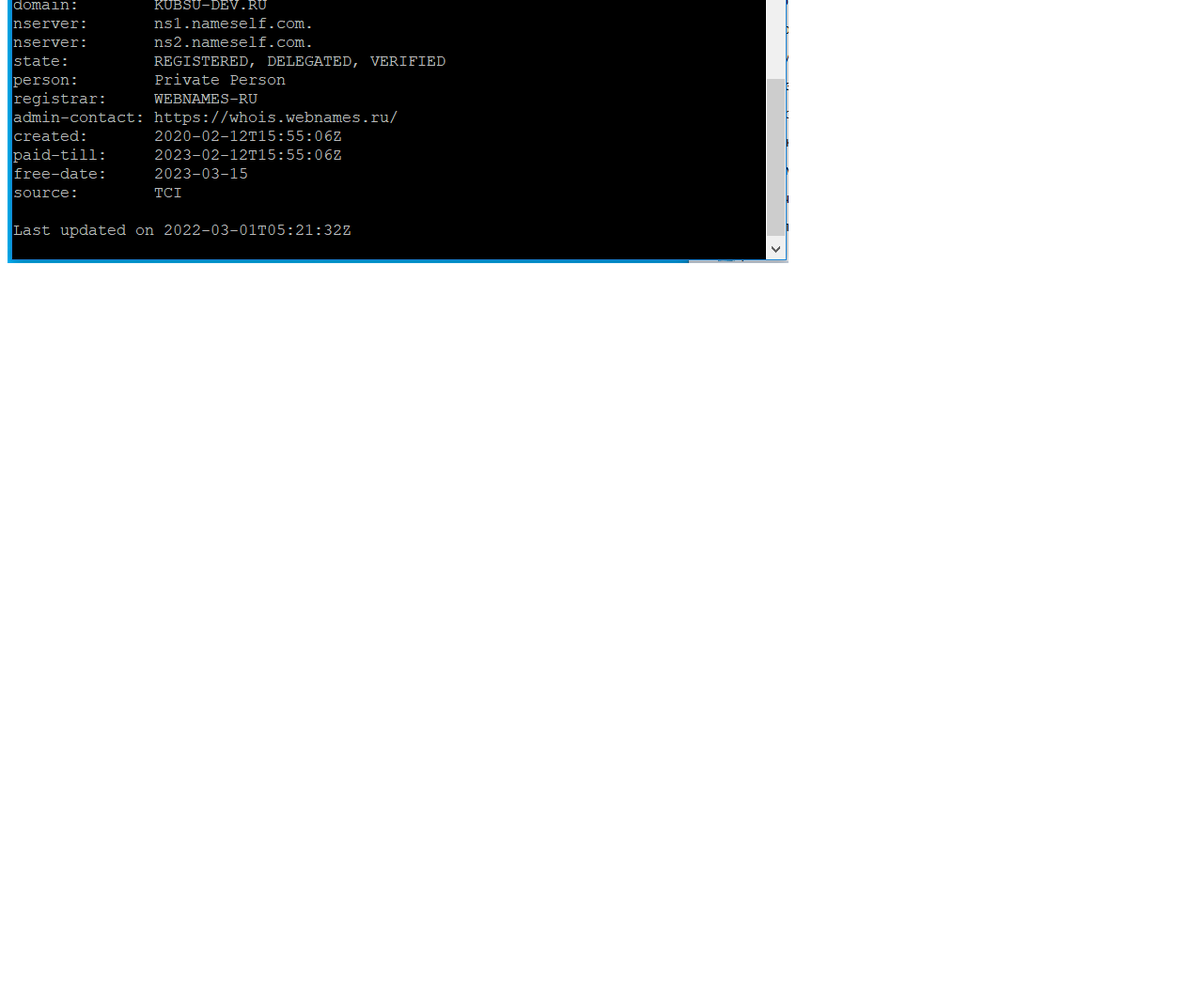
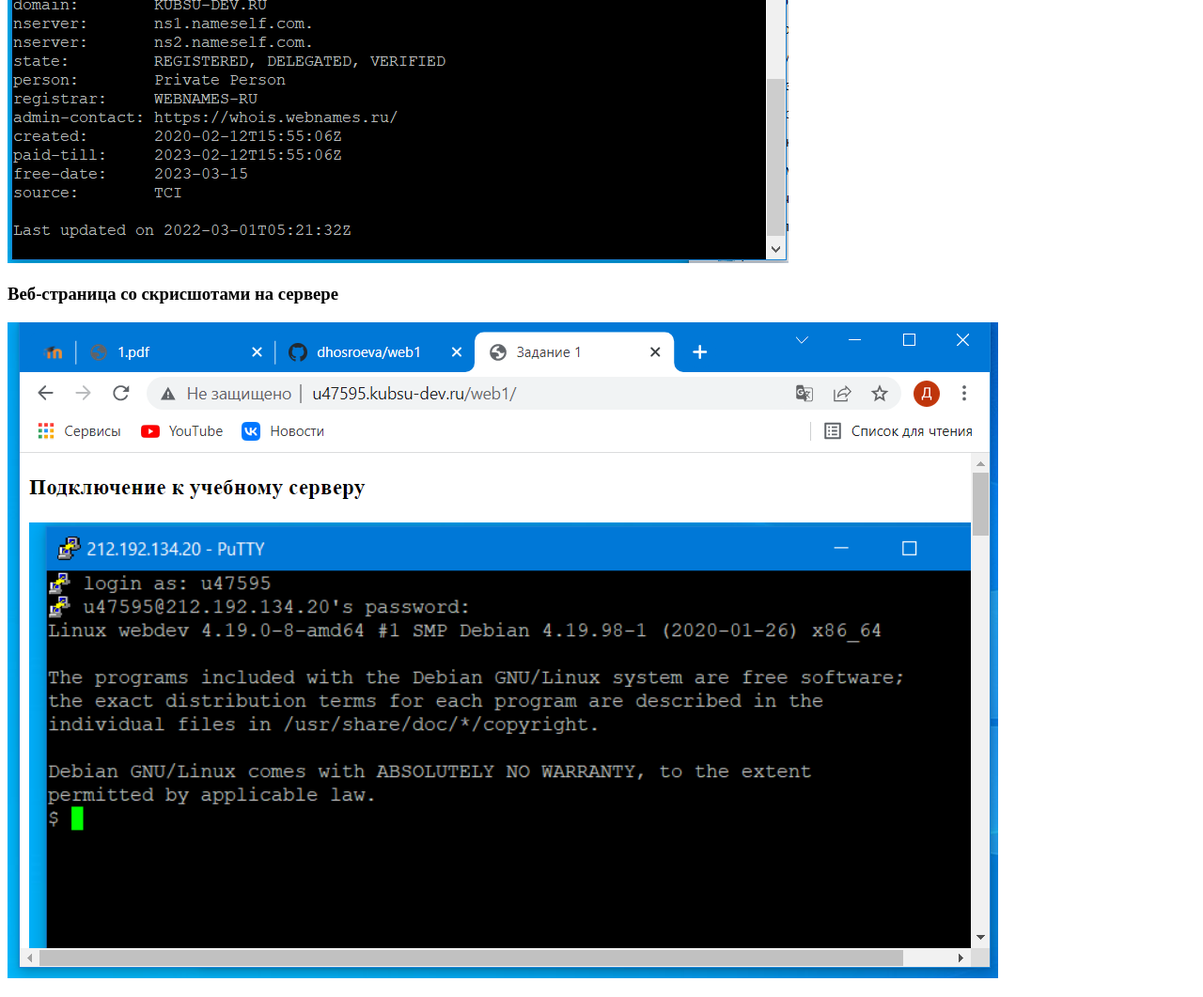
Before and after one commit to dhosroeva/web1, a plain HTML site: page index.html in a window 1280 px wide. Shown: the part 2751-3812 px from the top of the page at 94% size. Before the commit the page ends 3051 px from the top, so only its background shows below. Drawn offline with Linux system fonts and the light colour scheme.

Commit message:
Update index.html

```diff
--- a/index.html
+++ b/index.html
@@ -13,6 +13,7 @@
  <p> <h3>ping</h3> <img src="2.PNG" alt="ping"> </p>
  <p> <h3>nslookup А и MX</h3> <img src="3.PNG" alt="nslookup A&MX"> </p>
  <p> <h3>whois</h3> <img src="4.PNG" alt="whois"> </p>
+ <p> <h3>Веб-страница со скрисшотами на сервере</h3> <img src="5.PNG" alt="server"> </p>
 
 </body>
 
```
